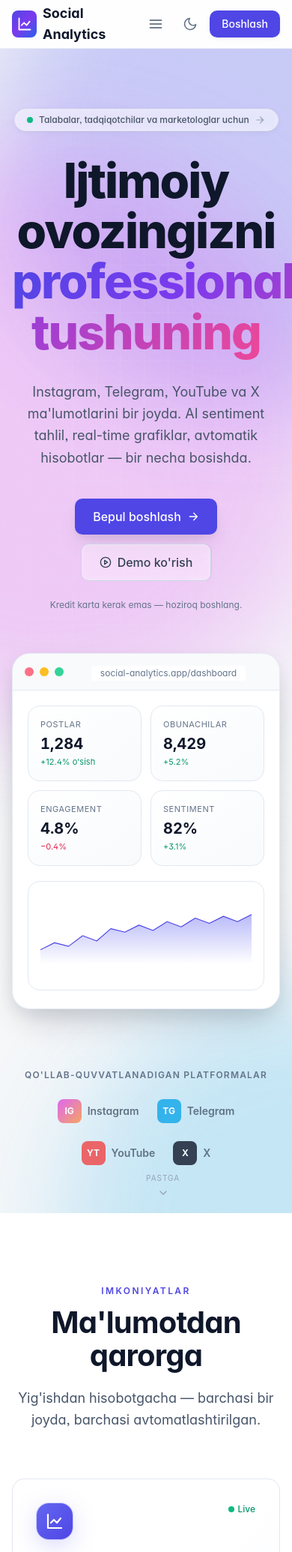
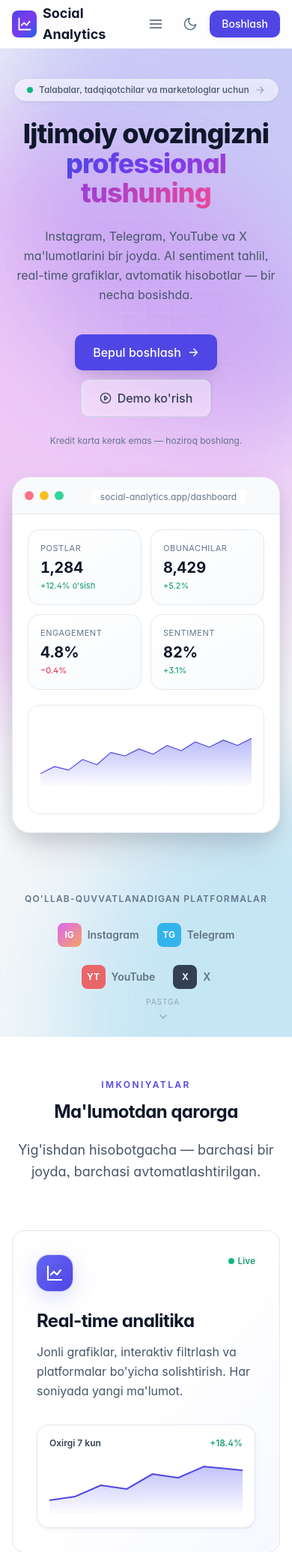
Before and after one commit to Sardor2004777/social-media-analytics, a Django app: page / in a window 390 px wide. Shown: the top 2070 px of the page at 75% size. Run offline with Django 5.2, Linux system fonts and the light colour scheme; style sheets or scripts are compiled from the project's sources; parts of the project's set-up code (start-up, migrations or seed data) failed here and were passed over; some libraries are stand-ins or nearby versions; some web fonts are replaced.

Commit message:
fix(responsive): shrink oversized headlines + section padding on mobile
Hero <h1> was locked to text-display-lg (64 px) at the smallest breakpoint
— on a 375 px iPhone viewport "Ijtimoiy ovozingizni professional tushuning"
wrapped into five lines and consumed a third of the screen before any
content rendered. Same class (display-sm at 40 px) was used on every
section H2 on the landing page, and the 404/500 big-digit block started
at text-[9rem] = 144 px which is wider than the viewport itself.

Responsive scale now:

  Landing <h1>         text-4xl → sm:5xl → md:6xl → lg:display-xl → xl:display-2xl
  Landing section <h2> text-2xl → sm:3xl → md:4xl → lg:display-md
  Final CTA <h2>       same
  Stats big number     text-4xl → sm:5xl   (was 3xl → 4xl, too small on desktop)
  404/500 big digit    text-7xl → sm:8xl → md:[10rem] → lg:[14rem]
  404 <h1>             text-2xl → sm:3xl → md:4xl → lg:display-md
  500 <h1>             text-2xl → sm:3xl → md:4xl

Section vertical padding shrunk for mobile at the same time:
  py-24 sm:py-32  →  py-14 sm:py-20 lg:py-28
  py-24 sm:py-28  →  py-14 sm:py-20 lg:py-24
  Hero pt-20 pb-16 sm:pt-28 lg:pt-32  →  pt-10 sm:pt-20 lg:pt-28 pb-12 sm:pb-16

Pytest still 57/57. All other H1s across auth + dashboard pages were
already `text-2xl sm:text-3xl` (touched nothing there).

Co-Authored-By: Claude Opus 4.7 (1M context) <noreply@anthropic.com>

```diff
--- a/templates/404.html
+++ b/templates/404.html
@@ -13,12 +13,12 @@
 
   <div class="flex flex-col items-center text-center py-24 sm:py-32 animate-fade-up">
     <div class="relative">
-      <div class="text-[9rem] sm:text-[14rem] font-black leading-none bg-clip-text text-transparent bg-gradient-to-br from-brand-500 via-fuchsia-500 to-pink-500 select-none tracking-tightest">
+      <div class="text-7xl sm:text-8xl md:text-[10rem] lg:text-[14rem] font-black leading-none bg-clip-text text-transparent bg-gradient-to-br from-brand-500 via-fuchsia-500 to-pink-500 select-none tracking-tightest">
         404
       </div>
     </div>
 
-    <h1 class="mt-4 text-display-sm sm:text-display-md text-slate-900 dark:text-white">
+    <h1 class="mt-4 text-2xl sm:text-3xl md:text-4xl lg:text-display-md font-bold tracking-tight text-slate-900 dark:text-white">
       {% trans "Sahifa topilmadi" %}
     </h1>
     <p class="mt-4 max-w-md text-slate-600 dark:text-slate-400 leading-relaxed">
--- a/templates/500.html
+++ b/templates/500.html
@@ -15,10 +15,10 @@
       <div class="absolute bottom-[-20%] right-[10%] h-[30rem] w-[30rem] rounded-full bg-orange-500/20 blur-3xl"></div>
     </div>
     <div class="animate-fade-up">
-      <div class="text-[9rem] sm:text-[14rem] font-black leading-none bg-clip-text text-transparent bg-gradient-to-br from-rose-500 via-orange-500 to-amber-500 select-none tracking-tightest">
+      <div class="text-7xl sm:text-8xl md:text-[10rem] lg:text-[14rem] font-black leading-none bg-clip-text text-transparent bg-gradient-to-br from-rose-500 via-orange-500 to-amber-500 select-none tracking-tightest">
         500
       </div>
-      <h1 class="mt-4 text-3xl sm:text-4xl font-bold text-slate-900 dark:text-white tracking-tight">
+      <h1 class="mt-4 text-2xl sm:text-3xl md:text-4xl font-bold text-slate-900 dark:text-white tracking-tight">
         {% trans "Biz allaqachon ishlayapmiz" %}
       </h1>
       <p class="mt-4 max-w-md mx-auto text-slate-600 dark:text-slate-400 leading-relaxed">
--- a/templates/dashboard/landing.html
+++ b/templates/dashboard/landing.html
@@ -28,7 +28,7 @@
     {# Noise texture #}
     <div aria-hidden="true" class="absolute inset-0 -z-10 bg-noise opacity-[0.08] mix-blend-overlay"></div>
 
-    <div class="max-w-7xl mx-auto px-4 sm:px-6 lg:px-8 pt-20 pb-16 sm:pt-28 lg:pt-32 text-center">
+    <div class="max-w-7xl mx-auto px-4 sm:px-6 lg:px-8 pt-10 sm:pt-20 lg:pt-28 pb-12 sm:pb-16 text-center">
 
       <a href="#features" data-reveal="fade"
          class="inline-flex items-center gap-2 rounded-pill border border-slate-200 dark:border-slate-700 bg-white/70 dark:bg-slate-900/50 backdrop-blur-sm px-4 py-1.5 text-xs font-medium text-slate-600 dark:text-slate-300 hover:bg-white dark:hover:bg-slate-900 transition shadow-soft">
@@ -41,14 +41,14 @@
       </a>
 
       <h1 data-reveal data-reveal-delay="80"
-          class="mt-8 text-display-lg sm:text-display-xl lg:text-display-2xl text-slate-900 dark:text-white">
+          class="mt-6 sm:mt-8 text-4xl sm:text-5xl md:text-6xl lg:text-display-xl xl:text-display-2xl font-extrabold tracking-tight leading-[1.1] text-slate-900 dark:text-white">
         {% trans "Ijtimoiy ovozingizni" %}
         <br class="hidden sm:block">
         <span class="gradient-text">{% trans "professional tushuning" %}</span>
       </h1>
 
       <p data-reveal data-reveal-delay="200"
-         class="mt-8 max-w-2xl mx-auto text-lg sm:text-xl text-slate-600 dark:text-slate-300 leading-relaxed">
+         class="mt-6 sm:mt-8 max-w-2xl mx-auto text-base sm:text-lg lg:text-xl text-slate-600 dark:text-slate-300 leading-relaxed">
         {% trans "Instagram, Telegram, YouTube va X ma'lumotlarini bir joyda. AI sentiment tahlil, real-time grafiklar, avtomatik hisobotlar — bir necha bosishda." %}
       </p>
 
@@ -181,14 +181,14 @@
   </section>
 
   {# FEATURES — BENTO GRID #}
-  <section id="features" class="relative py-24 sm:py-32 bg-white dark:bg-slate-950">
+  <section id="features" class="relative py-14 sm:py-20 lg:py-28 bg-white dark:bg-slate-950">
     <div class="max-w-7xl mx-auto px-4 sm:px-6 lg:px-8">
 
       <div class="text-center max-w-2xl mx-auto" data-reveal>
         <div class="text-xs font-semibold uppercase tracking-[0.2em] text-brand-600 dark:text-brand-400">
           {% trans "Imkoniyatlar" %}
         </div>
-        <h2 class="mt-3 text-display-sm sm:text-display-md text-slate-900 dark:text-white">
+        <h2 class="mt-3 text-2xl sm:text-3xl md:text-4xl lg:text-display-md font-bold tracking-tight text-slate-900 dark:text-white">
           {% trans "Ma'lumotdan qarorga" %}
         </h2>
         <p class="mt-5 text-lg text-slate-600 dark:text-slate-400 leading-relaxed">
@@ -337,7 +337,7 @@
   </section>
 
   {# STATS — progress rings #}
-  <section id="stats" class="relative py-24 sm:py-28 border-y border-slate-200 dark:border-slate-800 bg-slate-50/60 dark:bg-slate-900/40 overflow-hidden">
+  <section id="stats" class="relative py-14 sm:py-20 lg:py-24 border-y border-slate-200 dark:border-slate-800 bg-slate-50/60 dark:bg-slate-900/40 overflow-hidden">
     <div aria-hidden="true" class="absolute -top-20 left-1/2 -translate-x-1/2 h-64 w-[120%] bg-brand-gradient opacity-10 blur-3xl"></div>
 
     <div class="relative max-w-7xl mx-auto px-4 sm:px-6 lg:px-8">
@@ -345,7 +345,7 @@
         <div class="text-xs font-semibold uppercase tracking-[0.2em] text-brand-600 dark:text-brand-400">
           {% trans "Raqamlarda" %}
         </div>
-        <h2 class="mt-3 text-display-sm sm:text-display-md text-slate-900 dark:text-white">
+        <h2 class="mt-3 text-2xl sm:text-3xl md:text-4xl lg:text-display-md font-bold tracking-tight text-slate-900 dark:text-white">
           {% trans "Loyiha holati" %}
         </h2>
       </div>
@@ -366,7 +366,7 @@
               </defs>
             </svg>
             <div class="absolute inset-0 flex flex-col items-center justify-center">
-              <div data-counter="1000" data-counter-suffix="+" class="text-3xl sm:text-4xl font-extrabold text-slate-900 dark:text-white tabular">0+</div>
+              <div data-counter="1000" data-counter-suffix="+" class="text-4xl sm:text-5xl font-extrabold text-slate-900 dark:text-white tabular">0+</div>
               <div class="mt-0.5 text-[10px] uppercase tracking-widest text-slate-500">{% trans "postlar" %}</div>
             </div>
           </div>
@@ -387,7 +387,7 @@
               </defs>
             </svg>
             <div class="absolute inset-0 flex flex-col items-center justify-center">
-              <div class="text-3xl sm:text-4xl font-extrabold text-slate-900 dark:text-white tabular">4</div>
+              <div class="text-4xl sm:text-5xl font-extrabold text-slate-900 dark:text-white tabular">4</div>
               <div class="mt-0.5 text-[10px] uppercase tracking-widest text-slate-500">{% trans "platforma" %}</div>
             </div>
           </div>
@@ -408,7 +408,7 @@
               </defs>
             </svg>
             <div class="absolute inset-0 flex flex-col items-center justify-center">
-              <div class="text-3xl sm:text-4xl font-extrabold text-slate-900 dark:text-white tabular">3</div>
+              <div class="text-4xl sm:text-5xl font-extrabold text-slate-900 dark:text-white tabular">3</div>
               <div class="mt-0.5 text-[10px] uppercase tracking-widest text-slate-500">{% trans "tillar" %}</div>
             </div>
           </div>
@@ -429,7 +429,7 @@
               </defs>
             </svg>
             <div class="absolute inset-0 flex flex-col items-center justify-center">
-              <div data-counter="99.9" data-counter-suffix="%" data-counter-decimals="1" class="text-3xl sm:text-4xl font-extrabold text-slate-900 dark:text-white tabular">0%</div>
+              <div data-counter="99.9" data-counter-suffix="%" data-counter-decimals="1" class="text-4xl sm:text-5xl font-extrabold text-slate-900 dark:text-white tabular">0%</div>
               <div class="mt-0.5 text-[10px] uppercase tracking-widest text-slate-500">uptime</div>
             </div>
           </div>
@@ -440,14 +440,14 @@
   </section>
 
   {# HOW IT WORKS #}
-  <section id="how" class="relative py-24 sm:py-32 bg-white dark:bg-slate-950">
+  <section id="how" class="relative py-14 sm:py-20 lg:py-28 bg-white dark:bg-slate-950">
     <div class="max-w-7xl mx-auto px-4 sm:px-6 lg:px-8">
 
       <div class="text-center max-w-2xl mx-auto" data-reveal>
         <div class="text-xs font-semibold uppercase tracking-[0.2em] text-brand-600 dark:text-brand-400">
           {% trans "Qanday ishlaydi" %}
         </div>
-        <h2 class="mt-3 text-display-sm sm:text-display-md text-slate-900 dark:text-white">
+        <h2 class="mt-3 text-2xl sm:text-3xl md:text-4xl lg:text-display-md font-bold tracking-tight text-slate-900 dark:text-white">
           {% trans "3 qadamda boshlang" %}
         </h2>
       </div>
@@ -484,11 +484,11 @@
   </section>
 
   {# FAQ #}
-  <section id="faq" class="relative py-24 sm:py-32 bg-slate-50/60 dark:bg-slate-900/40 border-t border-slate-200 dark:border-slate-800">
+  <section id="faq" class="relative py-14 sm:py-20 lg:py-28 bg-slate-50/60 dark:bg-slate-900/40 border-t border-slate-200 dark:border-slate-800">
     <div class="max-w-3xl mx-auto px-4 sm:px-6 lg:px-8">
       <div class="text-center" data-reveal>
         <div class="text-xs font-semibold uppercase tracking-[0.2em] text-brand-600 dark:text-brand-400">FAQ</div>
-        <h2 class="mt-3 text-display-sm sm:text-display-md text-slate-900 dark:text-white">
+        <h2 class="mt-3 text-2xl sm:text-3xl md:text-4xl lg:text-display-md font-bold tracking-tight text-slate-900 dark:text-white">
           {% trans "Tez-tez so'raladigan savollar" %}
         </h2>
       </div>
@@ -604,14 +604,14 @@
   </section>
 
   {# USE CASES #}
-  <section class="relative py-24 sm:py-28 bg-white dark:bg-slate-950">
+  <section class="relative py-14 sm:py-20 lg:py-24 bg-white dark:bg-slate-950">
     <div class="max-w-7xl mx-auto px-4 sm:px-6 lg:px-8">
 
       <div class="text-center max-w-2xl mx-auto" data-reveal>
         <div class="text-xs font-semibold uppercase tracking-[0.2em] text-brand-600 dark:text-brand-400">
           {% trans "Kim uchun" %}
         </div>
-        <h2 class="mt-3 text-display-sm sm:text-display-md text-slate-900 dark:text-white">
+        <h2 class="mt-3 text-2xl sm:text-3xl md:text-4xl lg:text-display-md font-bold tracking-tight text-slate-900 dark:text-white">
           {% trans "Foydalanuvchilarimiz" %}
         </h2>
       </div>
@@ -651,7 +651,7 @@
   </section>
 
   {# FINAL CTA #}
-  <section class="py-24 sm:py-32">
+  <section class="py-14 sm:py-20 lg:py-28">
     <div class="max-w-5xl mx-auto px-4 sm:px-6 lg:px-8" data-reveal>
       <div class="relative overflow-hidden rounded-[2rem] p-10 sm:p-16 text-center text-white shadow-float">
         <div aria-hidden="true" class="absolute inset-0 bg-brand-gradient bg-[length:200%_200%] animate-gradient-shift"></div>
@@ -659,7 +659,7 @@
         <div aria-hidden="true" class="absolute inset-0 bg-noise opacity-10 mix-blend-overlay"></div>
 
         <div class="relative">
-          <h2 class="text-display-sm sm:text-display-md">{% trans "Bugun boshlang" %}</h2>
+          <h2 class="text-2xl sm:text-3xl md:text-4xl lg:text-display-md font-bold tracking-tight">{% trans "Bugun boshlang" %}</h2>
           <p class="mt-4 text-lg text-white/90 max-w-xl mx-auto leading-relaxed">
             {% trans "Bir necha daqiqada ro'yxatdan o'ting — dashboardingiz tayyor." %}
           </p>
```
